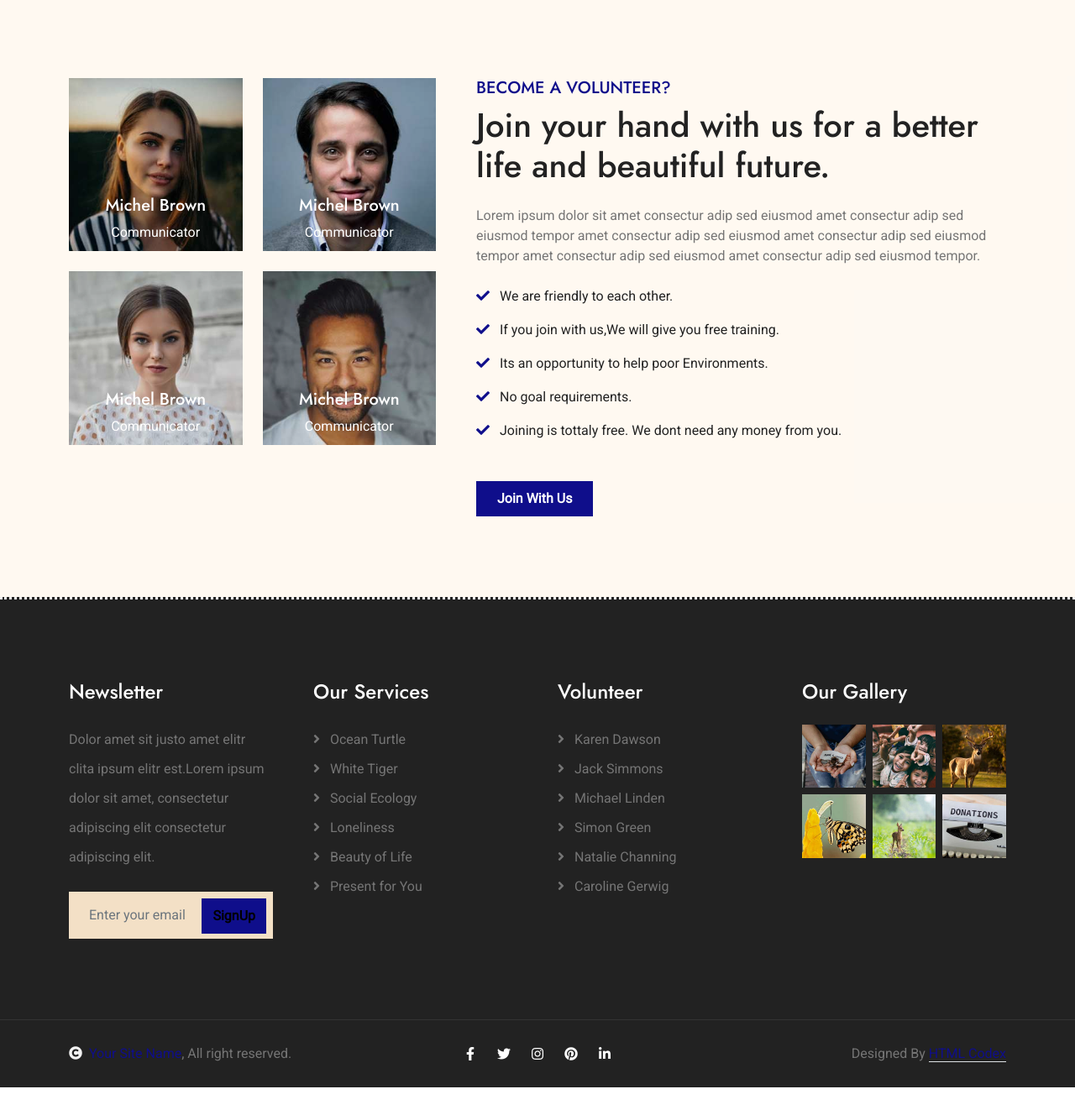
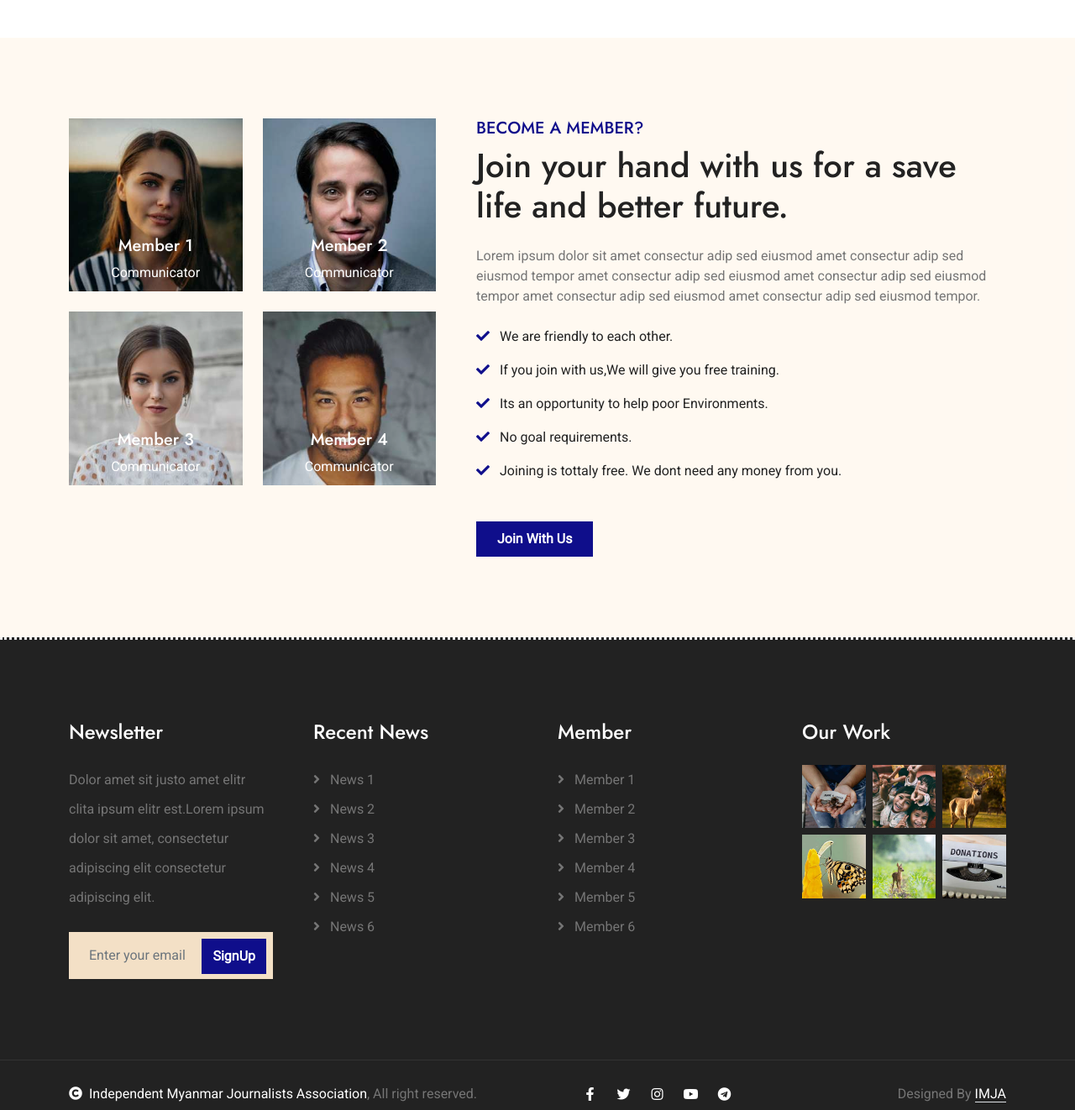
Before and after one commit to kghtettkyaw/IMJA, a plain HTML site: page about.html in a window 1280 px wide. Shown: the part 1180-2502 px from the top of the page at 84% size. Before the commit the page ends 2475 px from the top, so only its background shows below. Drawn offline with nearby package versions, Linux system fonts and the light colour scheme.

```diff
--- a/about.html
+++ b/about.html
@@ -45,7 +45,7 @@
                     <div class="row align-items-center justify-content-center">
                         <div class="col-md-8">
                             <div class="topbar-info d-flex flex-wrap">
-                                <a href="#" class="text-light me-4"><i class="fas fa-envelope text-white me-2"></i>Example@gmail.com</a>
+                                <a href="#" class="text-light me-4"><i class="fas fa-envelope text-white me-2"></i>contact@imja.com</a>
                                 <a href="#" class="text-light"><i class="fas fa-phone-alt text-white me-2"></i>+01234567890</a>
                             </div>
                         </div>
@@ -56,6 +56,8 @@
                                 <a href="#" class="btn-square text-white me-2"><i class="fab fa-instagram"></i></a>
                                 <a href="#" class="btn-square text-white me-2"><i class="fab fa-youtube"></i></a>
                                 <a href="#" class="btn-square text-white me-0"><i class="fab fa-telegram"></i></a>
+                                <a href="#" class="btn-square text-white me-0">EN</a> |
+                                <a href="#" class="btn-square text-white me-0">MM</a>
                             </div>
                         </div>
                     </div>
@@ -69,21 +71,20 @@
                     </button>
                     <div class="collapse navbar-collapse bg-light" id="navbarCollapse">
                         <div class="navbar-nav ms-auto">
-                            <a href="index.html" class="nav-item nav-link">Home</a>
-                            <a href="about.html" class="nav-item nav-link active">About</a>
-                            <a href="causes.html" class="nav-item nav-link">Causes</a>
-                            <a href="events.html" class="nav-item nav-link">Events</a>
+                            <a href="index.html" class="nav-item nav-link ">Home</a>
                             <div class="nav-item dropdown">
                                 <a href="#" class="nav-link dropdown-toggle" data-bs-toggle="dropdown">News</a>
                                 <div class="dropdown-menu m-0 bg-secondary rounded-0">
-                                    <a href="blog.html" class="dropdown-item">Politi</a>
-                                    <a href="gallery.html" class="dropdown-item">Gallery</a>
-                                    <a href="volunteer.html" class="dropdown-item">Volunteers</a>
-                                    <a href="donation.html" class="dropdown-item">Donation</a>
-                                    <a href="404.html" class="dropdown-item">404 Error</a>
+                                    <a href="" class="dropdown-item">Analysis</a>
+                                    <a href="" class="dropdown-item">Investigation</a>
+                                    <a href="" class="dropdown-item">Society</a>
                                 </div>
                             </div>
-                            <a href="contact.html" class="nav-item nav-link">Contact</a>
+                            <a href="about.html" class="nav-item nav-link active">About</a>
+                            <a href="" class="nav-item nav-link">Causes</a>
+                            <a href="events.html" class="nav-item nav-link">Events</a>
+
+                            <a href="contact.html" class="nav-item nav-link">Contact Us</a>
                         </div>
                         <!-- <div class="d-flex align-items-center flex-nowrap pt-xl-0" style="margin-left: 15px;">
                             <a href="" class="btn-hover-bg btn btn-primary text-white py-2 px-4 me-3">Donate Now</a>
@@ -119,7 +120,7 @@
                     </div>
                     <div class="col-xl-7">
                         <h5 class="text-uppercase text-primary">About Us</h5>
-                        <h1 class="mb-4">Our main goal is to protect Environment</h1>
+                        <h1 class="mb-4">Our main goal is to protect journalists</h1>
                         <p class="fs-5 mb-4">Lorem Ipsum is simply dummy text of the printing and typesetting industry. Lorem Ipsum has been the industry's standard dummy text ever since the 1500s, when an unknown printer took a galley of type and scrambled it to make a type specimen book. It has
                         </p>
                         <div class="tab-class bg-secondary p-4">
@@ -199,7 +200,7 @@
 
 
         <!-- Volunteers Start -->
-        <div class="container-fluid volunteer py-5">
+        <div class="container-fluid volunteer py-5 mt-5">
             <div class="container py-5">
                 <div class="row g-5">
                     <div class="col-lg-5">
@@ -208,7 +209,7 @@
                                 <div class="volunteer-img">
                                     <img src="img/volunteers-1.jpg" class="img-fluid w-100" alt="Image">
                                     <div class="volunteer-title">
-                                        <h5 class="mb-2 text-white">Michel Brown</h5>
+                                        <h5 class="mb-2 text-white">Member 1</h5>
                                         <p class="mb-0 text-white">Communicator</p>
                                     </div>
                                 </div>
@@ -217,7 +218,7 @@
                                 <div class="volunteer-img">
                                     <img src="img/volunteers-3.jpg" class="img-fluid w-100" alt="Image">
                                     <div class="volunteer-title">
-                                        <h5 class="mb-2 text-white">Michel Brown</h5>
+                                        <h5 class="mb-2 text-white">Member 2</h5>
                                         <p class="mb-0 text-white">Communicator</p>
                                     </div>
                                 </div>
@@ -226,7 +227,7 @@
                                 <div class="volunteer-img">
                                     <img src="img/volunteers-2.jpg" class="img-fluid w-100" alt="Image">
                                     <div class="volunteer-title">
-                                        <h5 class="mb-2 text-white">Michel Brown</h5>
+                                        <h5 class="mb-2 text-white">Member 3</h5>
                                         <p class="mb-0 text-white">Communicator</p>
                                     </div>
                                 </div>
@@ -235,7 +236,7 @@
                                 <div class="volunteer-img">
                                     <img src="img/volunteers-4.jpg" class="img-fluid w-100" alt="Image">
                                     <div class="volunteer-title">
-                                        <h5 class="mb-2 text-white">Michel Brown</h5>
+                                        <h5 class="mb-2 text-white">Member 4</h5>
                                         <p class="mb-0 text-white">Communicator</p>
                                     </div>
                                 </div>
@@ -243,8 +244,8 @@
                         </div>
                     </div>
                     <div class="col-lg-7">
-                        <h5 class="text-uppercase text-primary">Become a Volunteer?</h5>
-                        <h1 class="mb-4">Join your hand with us for a better life and beautiful future.</h1>
+                        <h5 class="text-uppercase text-primary">Become a Member?</h5>
+                        <h1 class="mb-4">Join your hand with us for a save life and better future.</h1>
                         <p class="mb-4">Lorem ipsum dolor sit amet consectur adip sed eiusmod amet consectur adip sed eiusmod tempor amet consectur adip sed eiusmod amet consectur adip sed eiusmod tempor amet consectur adip sed eiusmod amet consectur adip sed eiusmod tempor.
                         </p>
                         <p class="text-dark"><i class=" fa fa-check text-primary me-2"></i> We are friendly to each other.</p>
@@ -270,35 +271,35 @@
                             <p class="mb-4">Dolor amet sit justo amet elitr clita ipsum elitr est.Lorem ipsum dolor sit amet, consectetur adipiscing elit consectetur adipiscing elit.</p>
                             <div class="position-relative mx-auto">
                                 <input class="form-control border-0 bg-secondary w-100 py-3 ps-4 pe-5" type="text" placeholder="Enter your email">
-                                <button type="button" class="btn-hover-bg btn btn-primary position-absolute top-0 end-0 py-2 mt-2 me-2">SignUp</button>
+                                <button type="button" class="btn-hover-bg btn btn-primary position-absolute top-0 end-0 py-2 mt-2 me-2" style="color: #fff;">SignUp</button>
                             </div>
                         </div>
                     </div>
                     <div class="col-md-6 col-lg-6 col-xl-3">
                         <div class="footer-item d-flex flex-column">
-                            <h4 class="mb-4 text-white">Our Services</h4>
-                            <a href=""><i class="fas fa-angle-right me-2"></i> Ocean Turtle</a>
-                            <a href=""><i class="fas fa-angle-right me-2"></i> White Tiger</a>
-                            <a href=""><i class="fas fa-angle-right me-2"></i> Social Ecology</a>
-                            <a href=""><i class="fas fa-angle-right me-2"></i> Loneliness</a>
-                            <a href=""><i class="fas fa-angle-right me-2"></i> Beauty of Life</a>
-                            <a href=""><i class="fas fa-angle-right me-2"></i> Present for You</a>
+                            <h4 class="mb-4 text-white">Recent News</h4>
+                            <a href=""><i class="fas fa-angle-right me-2"></i> News 1</a>
+                            <a href=""><i class="fas fa-angle-right me-2"></i> News 2</a>
+                            <a href=""><i class="fas fa-angle-right me-2"></i> News 3</a>
+                            <a href=""><i class="fas fa-angle-right me-2"></i> News 4</a>
+                            <a href=""><i class="fas fa-angle-right me-2"></i> News 5</a>
+                            <a href=""><i class="fas fa-angle-right me-2"></i> News 6</a>
                         </div>
                     </div>
                     <div class="col-md-6 col-lg-6 col-xl-3">
                         <div class="footer-item d-flex flex-column">
-                            <h4 class="mb-4 text-white">Volunteer</h4>
-                            <a href=""><i class="fas fa-angle-right me-2"></i> Karen Dawson</a>
-                            <a href=""><i class="fas fa-angle-right me-2"></i> Jack Simmons</a>
-                            <a href=""><i class="fas fa-angle-right me-2"></i> Michael Linden</a>
-                            <a href=""><i class="fas fa-angle-right me-2"></i> Simon Green</a>
-                            <a href=""><i class="fas fa-angle-right me-2"></i> Natalie Channing</a>
-                            <a href=""><i class="fas fa-angle-right me-2"></i> Caroline Gerwig</a>
+                            <h4 class="mb-4 text-white">Member</h4>
+                            <a href=""><i class="fas fa-angle-right me-2"></i> Member 1</a>
+                            <a href=""><i class="fas fa-angle-right me-2"></i> Member 2</a>
+                            <a href=""><i class="fas fa-angle-right me-2"></i> Member 3</a>
+                            <a href=""><i class="fas fa-angle-right me-2"></i> Member 4</a>
+                            <a href=""><i class="fas fa-angle-right me-2"></i> Member 5</a>
+                            <a href=""><i class="fas fa-angle-right me-2"></i> Member 6</a>
                         </div>
                     </div>
                     <div class="col-md-6 col-lg-6 col-xl-3">
                         <div class="footer-item">
-                            <h4 class="mb-4 text-white">Our Gallery</h4>
+                            <h4 class="mb-4 text-white">Our Work</h4>
                             <div class="row g-2">
                                 <div class="col-4">
                                     <div class="footer-gallery">
@@ -360,24 +361,24 @@
         <!-- Copyright Start -->
         <div class="container-fluid copyright py-4">
             <div class="container">
-                <div class="row g-4 align-items-center">
-                    <div class="col-md-4 text-center text-md-start mb-md-0">
-                        <span class="text-body"><a href="#"><i class="fas fa-copyright text-light me-2"></i>Your Site Name</a>, All right reserved.</span>
+                <div class="row g-6 align-items-center">
+                    <div class="col-md-6 text-center text-md-start mb-md-0">
+                        <span class="text-body"><a href="#" style="color: #fff;"><i class="fas fa-copyright text-light me-2" style="color: #fff !important;"></i>Independent Myanmar Journalists Association</a>, All right reserved.</span>
                     </div>
-                    <div class="col-md-4 text-center">
+                    <div class="col-md-3 text-center">
                         <div class="d-flex align-items-center justify-content-center">
                             <a href="#" class="btn-hover-color btn-square text-white me-2"><i class="fab fa-facebook-f"></i></a>
                             <a href="#" class="btn-hover-color btn-square text-white me-2"><i class="fab fa-twitter"></i></a>
                             <a href="#" class="btn-hover-color btn-square text-white me-2"><i class="fab fa-instagram"></i></a>
-                            <a href="#" class="btn-hover-color btn-square text-white me-2"><i class="fab fa-pinterest"></i></a>
-                            <a href="#" class="btn-hover-color btn-square text-white me-0"><i class="fab fa-linkedin-in"></i></a>
+                            <a href="#" class="btn-hover-color btn-square text-white me-2"><i class="fab fa-youtube"></i></a>
+                            <a href="#" class="btn-hover-color btn-square text-white me-0"><i class="fab fa-telegram"></i></a>
                         </div>
                     </div>
-                    <div class="col-md-4 text-center text-md-end text-body">
+                    <div class="col-md-3 text-center text-md-end text-body">
                         <!--/*** This template is free as long as you keep the below author’s credit link/attribution link/backlink. ***/-->
                         <!--/*** If you'd like to use the template without the below author’s credit link/attribution link/backlink, ***/-->
                         <!--/*** you can purchase the Credit Removal License from "https://htmlcodex.com/credit-removal". ***/-->
-                        Designed By <a class="border-bottom" href="https://htmlcodex.com">HTML Codex</a>
+                        Designed By <a class="border-bottom" style="color: #fff !important;" href="">IMJA</a>
                     </div>
                 </div>
             </div>
```
Also changed, not shown: 404.html (+18 -18 lines), blog.html (+41 -34 lines), causes.html (+35 -34 lines), contact.html (+36 -35 lines), events.html (+37 -34 lines), index.html (+4 -4 lines).
